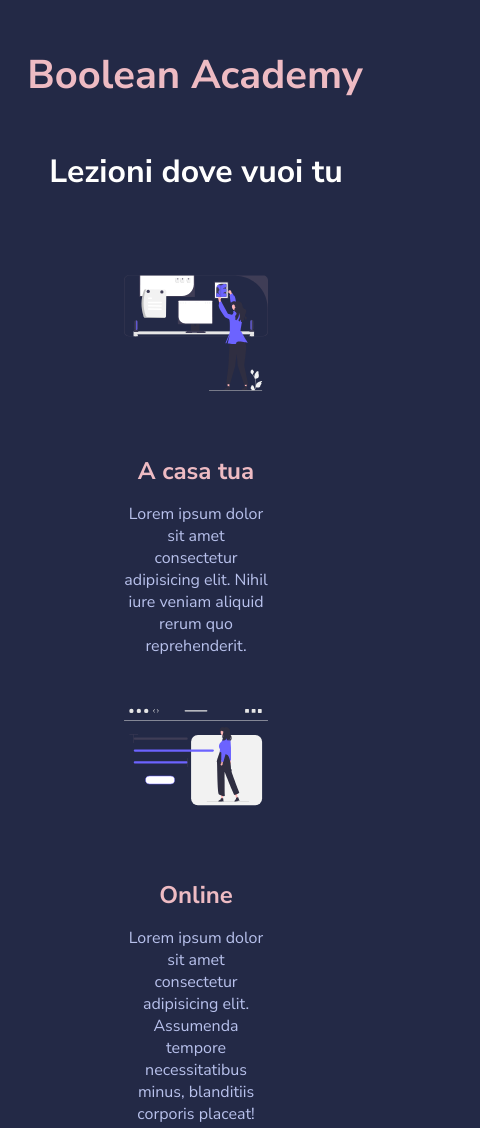
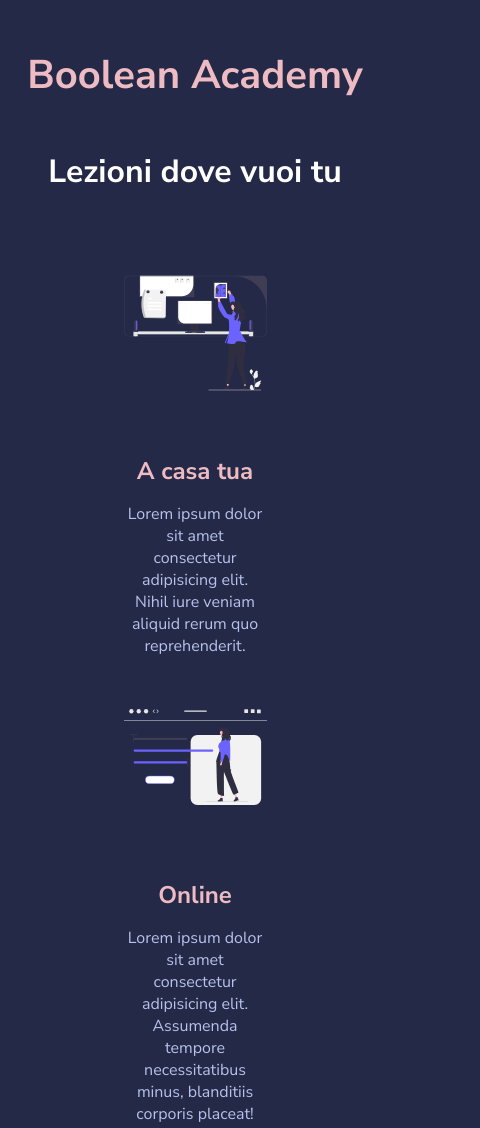
Before and after one commit to alessiozaccato/html-css-resp-wannabe, a plain HTML site: page index.html in a window 390 px wide. Shown: the top 1128 px of the page, 480 px wide, since content can reach past the window. Drawn offline with Linux system fonts and the light colour scheme.

Commit message:
FIX: layout 480px

```diff
--- a/css/style.css
+++ b/css/style.css
@@ -130,7 +130,7 @@
 
 @media screen and (max-width: 768px) {
     .container {
-        max-width:768px;
+        width:100%;
         margin: 0 auto;
         padding: 0 20px;
     }
@@ -138,19 +138,14 @@
 
 @media screen and (max-width: 480px) {
     .container {
-        max-width:480px;
+        width:100%;
         margin: 0 auto;
         padding: 0 20px;
     }
 
     .row {
-        width: 80%;
         display: flex;
         flex-direction: column;
         align-items: center;
     }
-
-    h2 {
-        width: 80%;
-    }
 }
--- a/index.html
+++ b/index.html
@@ -1,7 +1,7 @@
 <!DOCTYPE html>
 <html>
     <head>
-        <meta charset="utf-8" />
+        <meta charset="utf-8" name="viewport" content="width=device-width, initial-scale=1.0">
         <title>Boolean Academy</title>
         <!-- Fonts -->
         <link
```
